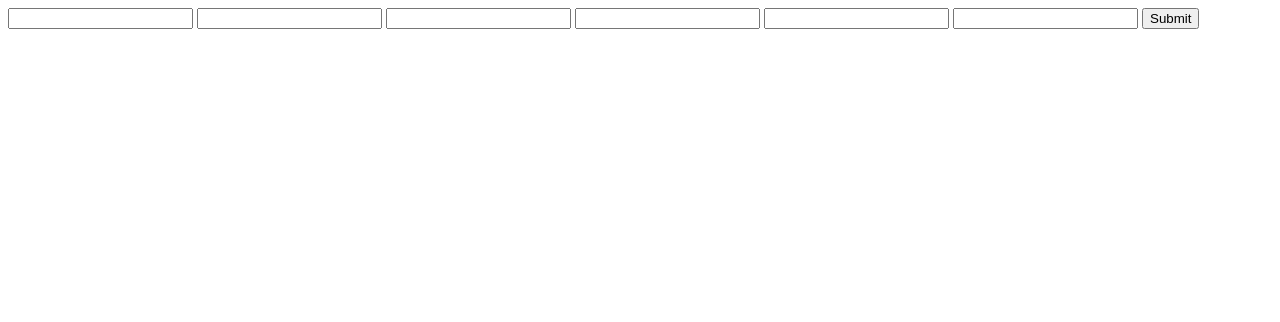
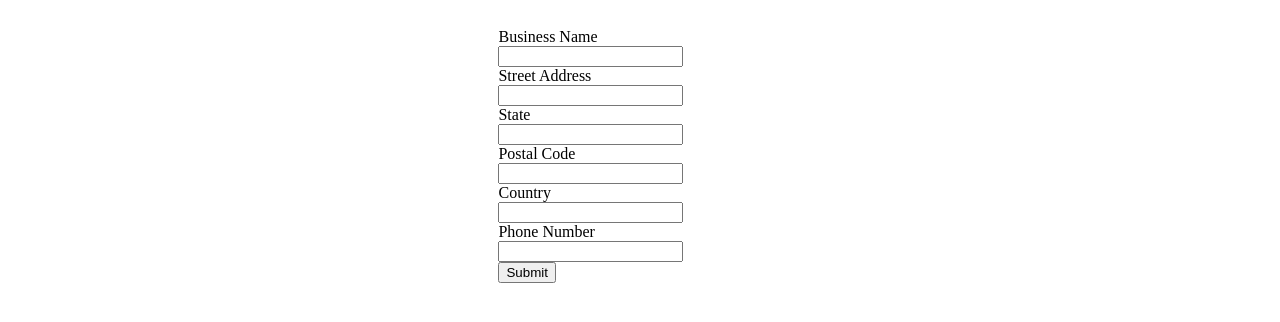
Before and after one commit to donkeypagoda/DevHubTakeHome, a plain HTML site: page index.html in a window 1280 px wide. Drawn offline with Linux system fonts and the light colour scheme.

Commit message:
form build and little layout to work with

```diff
--- a/index.html
+++ b/index.html
@@ -11,15 +11,31 @@
     <link rel="stylesheet" href="main.css">
   </head>
   <body>
+    <div class="wrapper">
+      <div class="mid">
         <form>
+          <label>Business Name
             <input type="text" name="business_name">
+          </label>
+          <label>Street Address
             <input type="text" name="street">
+          </label>
+          <label>State
             <input type="text" name="state">
+          </label>
+          <label>Postal Code
             <input type="text" name="postal_code">
+          </label>
+          <label>Country
             <input type="text" name="country">
+          </label>
+          <label>Phone Number
             <input type="text" name="phone">
+          </label>
           <button>Submit</button>
         </form>
+      </div>
+    </div>
 
   </body>
 </html>
--- a/main.css
+++ b/main.css
@@ -0,0 +1,9 @@
+.wrapper {
+  display: grid;
+  grid-template-columns: repeat(12, 2fr);
+  grid-gap: 10px;
+}
+.mid {
+  grid-column: 6;
+  grid-row: 3;
+}
```
Lines whose indentation alone changed are shown as unchanged.
